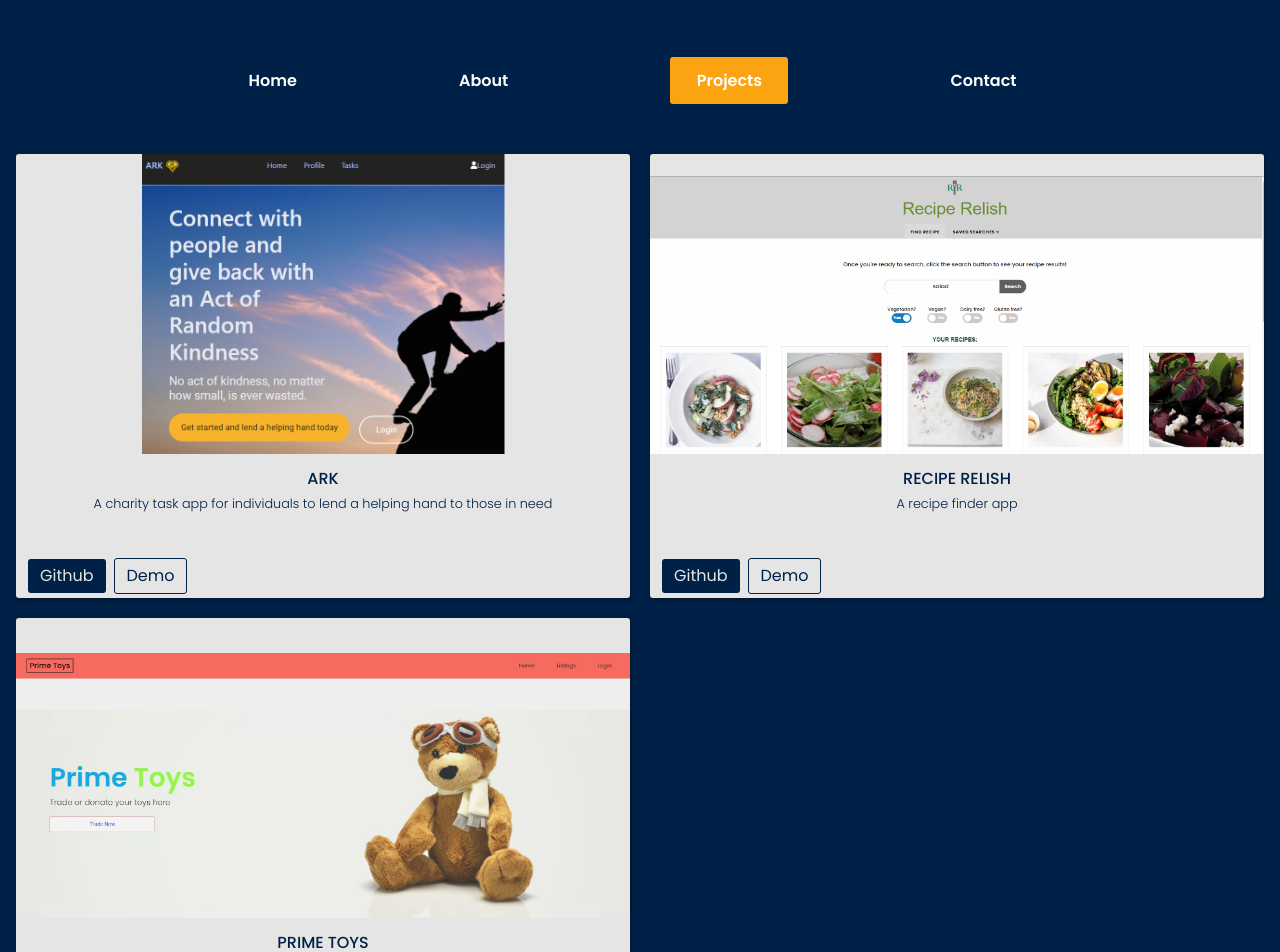
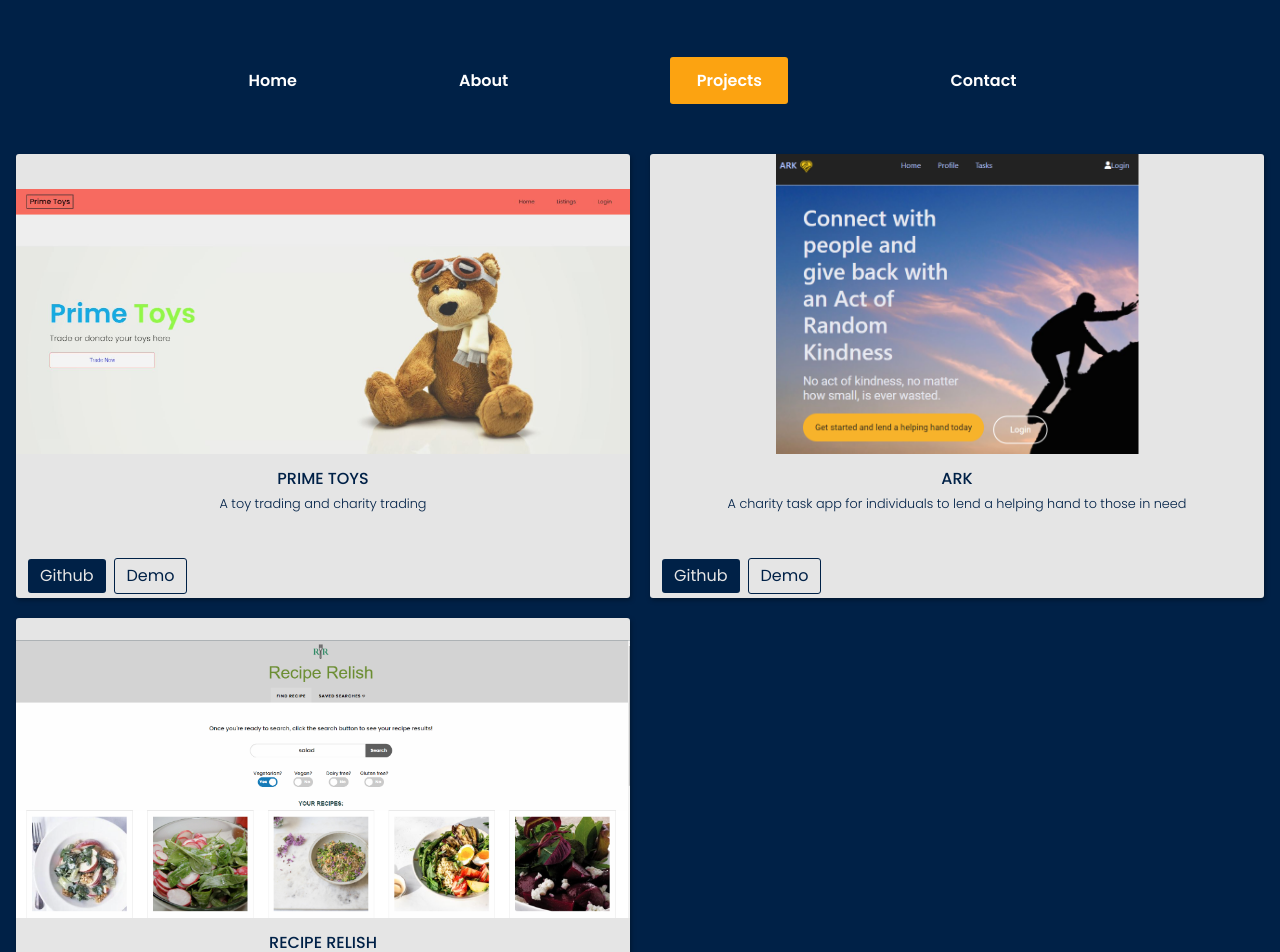
Before and after one commit to jcarait/react-developer-portfolio, a React (Create React App) app: page /projects in a window 1280 px wide. Shown: the top 952 px of the page. Built offline with nearby package versions, Linux system fonts and the light colour scheme.

Commit message:
rearranged order of porfolio projects

```diff
--- a/src/pages/Projects.js
+++ b/src/pages/Projects.js
@@ -26,6 +26,14 @@ const Projects = () => {
       <div className="gap"></div>
       <div className="card-grid">
         <Card
+          name="Prime Toys"
+          description="A toy trading and charity trading"
+          image={projectOne}
+          demo={demoLinks.two}
+          imageLink={demoLinks.two}
+          github={gitLinks.two}
+        />
+        <Card
           name="ARK"
           description="A charity task app for individuals to lend a helping hand to those in need"
           image={projectFour}
@@ -41,15 +49,6 @@ const Projects = () => {
           imageLink={demoLinks.one}
           github={gitLinks.one}
         />
-
-        <Card
-          name="Prime Toys"
-          description="A toy trading and charity trading"
-          image={projectOne}
-          demo={demoLinks.two}
-          imageLink={demoLinks.two}
-          github={gitLinks.two}
-        />
       </div>
     </section>
   );
```
